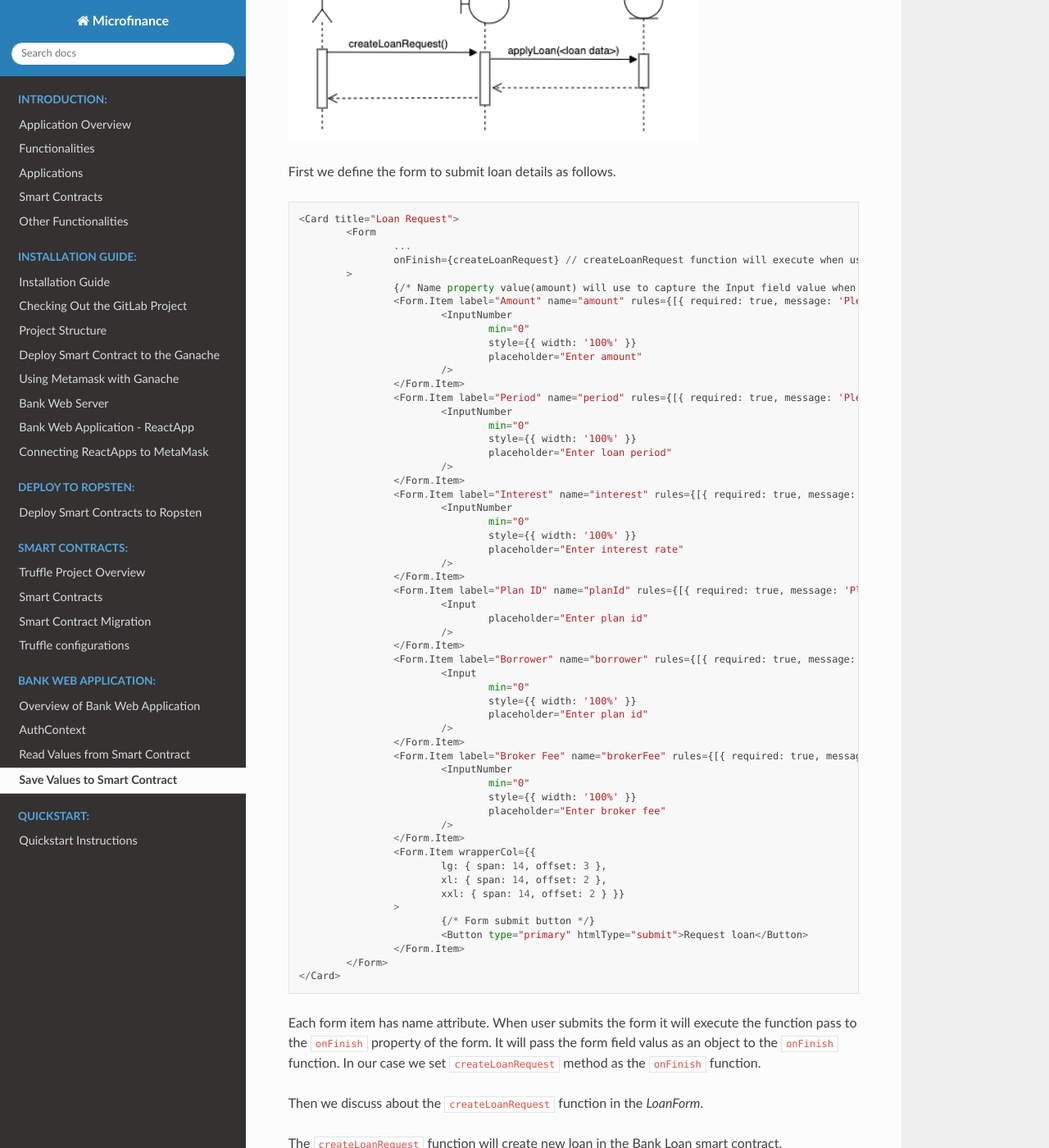
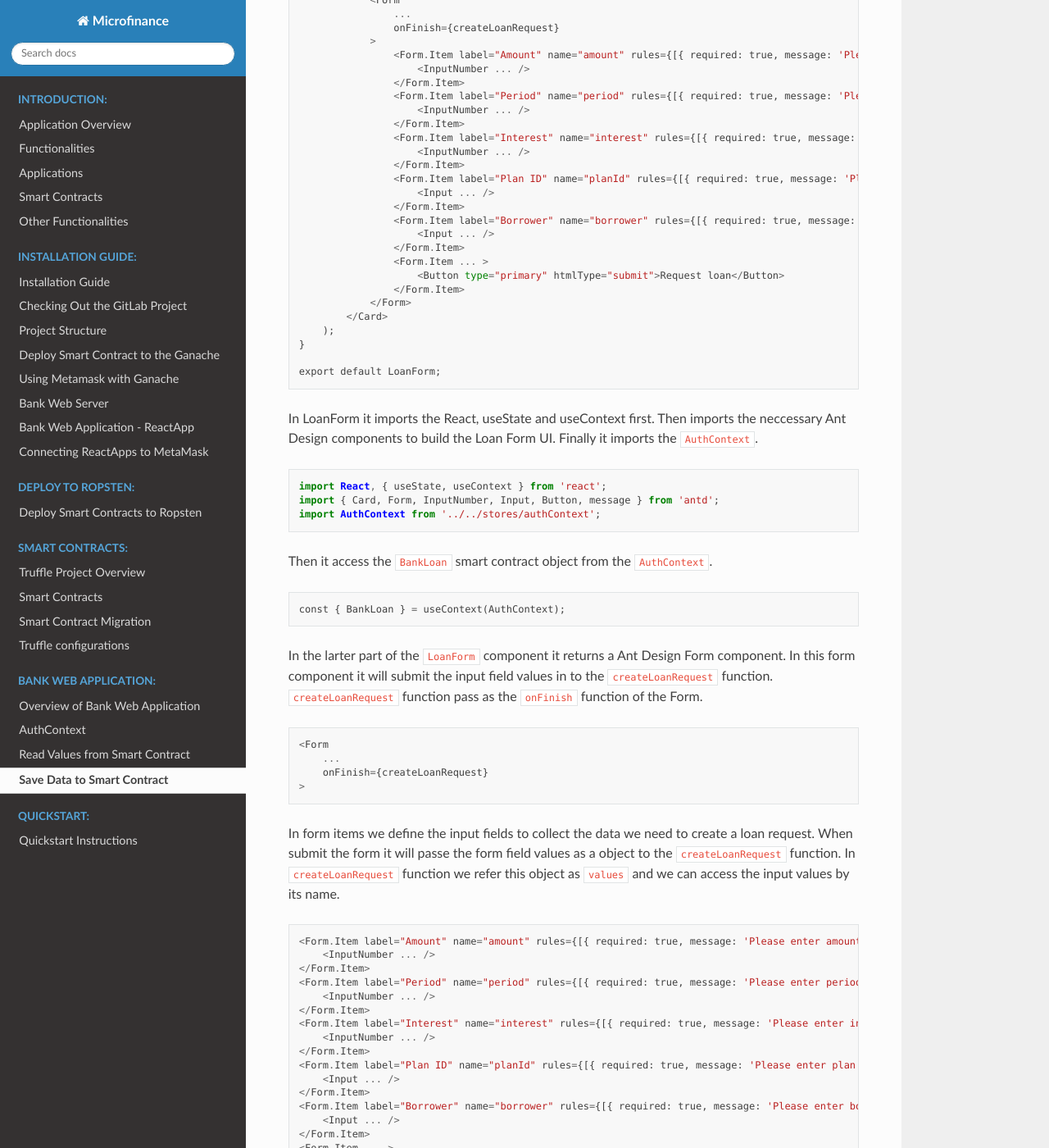
Before and after one commit to NivedithaKarthikeyan/LandregistryApp, a Sphinx documentation site: the page built from docs/source/bankClient/saveValuesToSmartContract.rst, in a window 1280 px wide and 1400 px high, scrolled down 1602 px. Shown: the whole window at 82% size. Built offline with Sphinx 7.4.7 and the Read the Docs theme 2.0.0, drawn with Linux system fonts in a browser that asks for light colours; some of the changed text lies outside the part shown.

Commit message:
change save data to blockchain docs

```diff
--- a/docs/source/bankClient/saveValuesToSmartContract.rst
+++ b/docs/source/bankClient/saveValuesToSmartContract.rst
@@ -1,275 +1,170 @@
-Save Values to Smart Contract
+Save Data to Smart Contract
 ===============================
 
-In this section we discuss about how to save values in smart contract.
-We use apply loan use case as example in this section..
+In this section we discuss about how to save data in smart contract.
+As an example we discuss about how to save a loan request in the blockchain.
 
-.. image:: ../images/apply_loan.png
+.. image:: ../images/loan_request.png
 
-Brokers can apply for loans. You can see the Apply Loan menu item in the Brokers menu.
-Apply Loan menu item will direct the user to ``/broker/apply-loans``.
-In Next.js it means the code placed inside the ``pages/broker/apply-loans.js``
-
-In ``apply-loans.js`` it loads the ``LoanForm`` from ``components/loan`` directory as below. ::
+The **Apply Loan** menu item is listed under the **Loan** menu. Loan can be requested by a Broker.
+**Apply Loan** will direct the user to ``/broker/apply-loans`` page.
+This means component for the ``apply-loan`` page will resides inside the ``/pages/broker/apply-loan`` javascript file.
+Code of the ``apply-loan`` page. ::
 
     import React from 'react';
-	import { Row, Col } from 'antd';
-	import LoanForm from '../../components/loan/LoanForm';
-	...
+    import { Row, Col } from 'antd';
+    import LoanForm from '../../components/loan/LoanForm';
+    import PlansTable from '../../components/plan/PlansTable';
 
-	function ApplyLoans() {
-		return (
-			<>
-				<Row gutter={[16, 16]}>
-					<Col span={24}>
-						<LoanForm />
-					</Col>
-					...
-				</Row>
-			</>
-		);
-	}
+    function Loans() {
+        return (
+            <>
+                <Row gutter={[16, 16]}>
+                    <Col span={24}>
+                        <LoanForm />
+                    </Col>
+                    <Col span={24}>
+                        <PlansTable />
+                    </Col>
+                </Row>
+            </>
+        );
+    }
 
-	export default ApplyLoans;
+    export default Loans;
 
-*LoanForm* component contains all the functions and to create a new loan entry in the *BankLoan* smart contract.
-Inside the LoanForm first it imports the neccessary dependencies and UI components.
+As shown in the above code segment ``Loans`` component will load the ``LoanForm``
+component from the ``/components/loan/LoanForm/``.
 
-We access the *BankLoanContract* smart contract object within the *LoanForm* using React Context as follows. ::
+Important functions of the ``LoanForm`` component. ::
 
-    const { BankLoanContract } = useContext(AuthContext);
+    import React, { useState, useContext } from 'react';
+    import { Card, Form, InputNumber, Input, Button, message } from 'antd';
+    import AuthContext from '../../stores/authContext';
 
-Using this *BankLoanContract* smart contract we can access call the Bank Loan smart contract methods.
-Next we discuss about how to add a new entry to the Bank Loan smart contract using *applyLoan* smart contract method.
+    function LoanForm() {
+        ...
+        const { BankLoan } = useContext(AuthContext);
+        ...
+        const createLoanRequest = async (values) => {
+            try {
+                const accounts = await window.ethereum.enable();
 
-Sequence diagram for create new loan request.
+                await BankLoan.methods.applyLoan(
+                    values.amount,
+                    values.period,
+                    values.interest,
+                    values.planId,
+                    values.borrower,
+                ).send({ from: accounts[0] });
+                message.success('New loan requested successfully');
+            } catch (err) {
+                message.error('Error creating loan request');
+            }
+        };
 
-.. image:: ../images/apply_loan_sequence.png
-  :width: 500
+        return (
 
-First we define the form to submit loan details as follows. ::
+            <Card title="Loan Request">
+                <Form
+                    ...
+                    onFinish={createLoanRequest}
+                >
+                    <Form.Item label="Amount" name="amount" rules={[{ required: true, message: 'Please enter amount!' }]}>
+                        <InputNumber ... />
+                    </Form.Item>
+                    <Form.Item label="Period" name="period" rules={[{ required: true, message: 'Please enter period!' }]}>
+                        <InputNumber ... />
+                    </Form.Item>
+                    <Form.Item label="Interest" name="interest" rules={[{ required: true, message: 'Please enter interest!' }]}>
+                        <InputNumber ... />
+                    </Form.Item>
+                    <Form.Item label="Plan ID" name="planId" rules={[{ required: true, message: 'Please enter plan id!' }]}>
+                        <Input ... />
+                    </Form.Item>
+                    <Form.Item label="Borrower" name="borrower" rules={[{ required: true, message: 'Please enter borrower!' }]}>
+                        <Input ... />
+                    </Form.Item>
+                    <Form.Item ... >
+                        <Button type="primary" htmlType="submit">Request loan</Button>
+                    </Form.Item>
+                </Form>
+            </Card>
+        );
+    }
 
-		<Card title="Loan Request">
-			<Form
-				...
-				onFinish={createLoanRequest} // createLoanRequest function will execute when user submit the loan form.
-			>
-				{/* Name property value(amount) will use to capture the Input field value when submit the form */}
-				<Form.Item label="Amount" name="amount" rules={[{ required: true, message: 'Please enter amount!' }]}>
-					<InputNumber
-						min="0"
-						style={{ width: '100%' }}
-						placeholder="Enter amount"
-					/>
-				</Form.Item>
-				<Form.Item label="Period" name="period" rules={[{ required: true, message: 'Please enter period!' }]}>
-					<InputNumber
-						min="0"
-						style={{ width: '100%' }}
-						placeholder="Enter loan period"
-					/>
-				</Form.Item>
-				<Form.Item label="Interest" name="interest" rules={[{ required: true, message: 'Please enter interest!' }]}>
-					<InputNumber
-						min="0"
-						style={{ width: '100%' }}
-						placeholder="Enter interest rate"
-					/>
-				</Form.Item>
-				<Form.Item label="Plan ID" name="planId" rules={[{ required: true, message: 'Please enter plan id!' }]}>
-					<Input
-						placeholder="Enter plan id"
-					/>
-				</Form.Item>
-				<Form.Item label="Borrower" name="borrower" rules={[{ required: true, message: 'Please enter borrower!' }]}>
-					<Input
-						min="0"
-						style={{ width: '100%' }}
-						placeholder="Enter plan id"
-					/>
-				</Form.Item>
-				<Form.Item label="Broker Fee" name="brokerFee" rules={[{ required: true, message: 'Please enter Broker Fee!' }]}>
-					<InputNumber
-						min="0"
-						style={{ width: '100%' }}
-						placeholder="Enter broker fee"
-					/>
-				</Form.Item>
-				<Form.Item wrapperCol={{
-					lg: { span: 14, offset: 3 },
-					xl: { span: 14, offset: 2 },
-					xxl: { span: 14, offset: 2 } }}
-				>
-					{/* Form submit button */}
-					<Button type="primary" htmlType="submit">Request loan</Button>
-				</Form.Item>
-			</Form>
-		</Card>
+    export default LoanForm;
 
-Each form item has name attribute.
-When user submits the form it will execute the function pass to the ``onFinish`` property of the form.
-It will pass the form field valus as an object to the ``onFinish`` function.
-In our case we set ``createLoanRequest`` method as the ``onFinish`` function.
+In LoanForm it imports the React, useState and useContext first.
+Then imports the neccessary Ant Design components to build the Loan Form UI.
+Finally it imports the ``AuthContext``. ::
 
-Then we discuss about the ``createLoanRequest`` function in the *LoanForm*.
+    import React, { useState, useContext } from 'react';
+    import { Card, Form, InputNumber, Input, Button, message } from 'antd';
+    import AuthContext from '../../stores/authContext';
 
-The ``createLoanRequest`` function will create new loan in the Bank Loan smart contract. ::
+Then it access the ``BankLoan`` smart contract object from the ``AuthContext``. ::
+
+    const { BankLoan } = useContext(AuthContext);
+
+In the larter part of the ``LoanForm`` component it returns a Ant Design Form component.
+In this form component it will submit the input field values in to the ``createLoanRequest`` function.
+``createLoanRequest`` function pass as the ``onFinish`` function of the Form. ::
+
+    <Form
+        ...
+        onFinish={createLoanRequest}
+    >
+
+In form items we define the input fields to collect the data we need to create a loan request.
+When submit the form it will passe the form field values as a object to the ``createLoanRequest`` function.
+In ``createLoanRequest`` function we refer this object as ``values`` and we can access the input values
+by its name. ::
+
+    <Form.Item label="Amount" name="amount" rules={[{ required: true, message: 'Please enter amount!' }]}>
+        <InputNumber ... />
+    </Form.Item>
+    <Form.Item label="Period" name="period" rules={[{ required: true, message: 'Please enter period!' }]}>
+        <InputNumber ... />
+    </Form.Item>
+    <Form.Item label="Interest" name="interest" rules={[{ required: true, message: 'Please enter interest!' }]}>
+        <InputNumber ... />
+    </Form.Item>
+    <Form.Item label="Plan ID" name="planId" rules={[{ required: true, message: 'Please enter plan id!' }]}>
+        <Input ... />
+    </Form.Item>
+    <Form.Item label="Borrower" name="borrower" rules={[{ required: true, message: 'Please enter borrower!' }]}>
+        <Input ... />
+    </Form.Item>
+    <Form.Item ... >
+        <Button type="primary" htmlType="submit">Request loan</Button>
+    </Form.Item>
+
+
+When user click the submit button it will pass input values to the ``createLoanRequest`` function.
+This uses Async/await functionality to save data in to the blockchain.
+In ``createLoanRequest`` function first it gets account address from the MetaMask.
+Then it will pass values to the ``applyLoan`` function of the BankLoan smart contract.
+When we save data into the blockchain it will change the blockchain state.
+For save methods we use ``send`` method to execute the operation in theblockchain.
+For the send method we pass the function caller's address as a parameter ( ``send({from: accounts[0]})``).
+
+When successfully create a Loan Request in the blockchain it will show the success message.
+If error occured while saving data in to the blockchain it may execute the catch block and shows the error message. ::
 
     const createLoanRequest = async (values) => {
-		try {
-			const accounts = await window.ethereum.enable(); // Get the selected account from the metamask plugin.
+        try {
+            const accounts = await window.ethereum.enable();
 
-			// Call applyLoan method of the Bank Loan Contract.
-			// Following parameters can be captured using their name property on the form item.
-			// Parameters:
-			// 		amount - loan amount
-			//		period - loan duration
-			//		interest - loan interest
-			//		planId - loan plan id
-			//		borrower - borrower of the loan
-			//		brokerFee - broker fee of the loan
-			await BankLoanContract.methods.applyLoan(
-				values.amount,
-				values.period,
-				values.interest,
-				values.planId,
-				values.borrower,
-				values.brokerFee,
-			).send({ from: accounts[0] }); // Meta mask will return the selected account as an array. This array contains only one account address.
-			message.success('New loan requested successfully');
-		} catch (err) {
-			console.log(err);
-			message.error('Error creating loan request');
-		}
-	};
-
-This uses Async/await functionality and save data on the blockchain.
-``values`` parameter contains the form field values submitted through the form.
-Field values can access using their name property.
-As an exapmle; ``values.amount`` will return the value submitted through the ``Amount`` field in the form.
-First it will identify the account which is selected in MetaMask.
-Then it will call the *applyLoan* method of Bank Loan smart contract.
-Since this method will change the blockchain state it may use GAS and we should use send method to execute the *applyLoan* method.
-Account selected in the metamask will provide GAS for this transaction and account will pass as from account.
-
-When submit the form Metamask will show a popup message to confirm the transaction.
-Gas fees will reduced from the selected account in the Metamask.
-
-If there is any error while trying to save new loan in the blockchain Metamask will warn you before you confirm the transaction.
-
-If loan saved in the Bank Loan smart contract successfully it will show success message in top center of the page.
-
-This is how we save data to smart contracts using form submisson.
-
-Complete LoanForm react component. ::
-
-	import React, { useState, useContext } from 'react';
-	import { Card, Form, InputNumber, Input, Button, message } from 'antd';
-	import AuthContext from '../../stores/authContext';
-
-	function LoanForm() {
-		const [componentSize, setComponentSize] = useState('default'); // This will use to set the form size.
-
-		const { BankLoanContract } = useContext(AuthContext); // Get the Bank Loan Contract instance defined in the 'stores/authContext.js'
-
-		const onFormLayoutChange = ({ size }) => { // Handle layout changes of the form.
-			setComponentSize(size);
-		};
-
-		const createLoanRequest = async (values) => {
-			try {
-				const accounts = await window.ethereum.enable(); // Get the selected account from the metamask plugin.
-
-				await BankLoanContract.methods.applyLoan(
-					values.amount,
-					values.period,
-					values.interest,
-					values.planId,
-					values.borrower,
-					values.brokerFee,
-				).send({ from: accounts[0] }); // Meta mask will return the selected account as an array. This array contains only one account address.
-				message.success('New loan requested successfully');
-			} catch (err) {
-				console.log(err);
-				message.error('Error creating loan request');
-			}
-		};
-
-		return (
-
-			<Card title="Loan Request">
-				<Form
-					labelCol={{
-						lg: 3,
-						xl: 2,
-						xxl: 2,
-					}}
-					wrapperCol={{
-						lg: 14,
-						xl: 12,
-						xxl: 10,
-					}}
-					layout="horizontal"
-					initialValues={{
-						size: componentSize,
-					}}
-					onValuesChange={onFormLayoutChange}
-					size={componentSize}
-					labelAlign="left"
-					onFinish={createLoanRequest} // createLoanRequest function will execute when user submit the loan form.
-				>
-					{/* Name property value(amount) will use to capture the Input field value when submit the form */}
-					<Form.Item label="Amount" name="amount" rules={[{ required: true, message: 'Please enter amount!' }]}>
-						<InputNumber
-							min="0"
-							style={{ width: '100%' }}
-							placeholder="Enter amount"
-						/>
-					</Form.Item>
-					<Form.Item label="Period" name="period" rules={[{ required: true, message: 'Please enter period!' }]}>
-						<InputNumber
-							min="0"
-							style={{ width: '100%' }}
-							placeholder="Enter loan period"
-						/>
-					</Form.Item>
-					<Form.Item label="Interest" name="interest" rules={[{ required: true, message: 'Please enter interest!' }]}>
-						<InputNumber
-							min="0"
-							style={{ width: '100%' }}
-							placeholder="Enter interest rate"
-						/>
-					</Form.Item>
-					<Form.Item label="Plan ID" name="planId" rules={[{ required: true, message: 'Please enter plan id!' }]}>
-						<Input
-							placeholder="Enter plan id"
-						/>
-					</Form.Item>
-					<Form.Item label="Borrower" name="borrower" rules={[{ required: true, message: 'Please enter borrower!' }]}>
-						<Input
-							min="0"
-							style={{ width: '100%' }}
-							placeholder="Enter plan id"
-						/>
-					</Form.Item>
-					<Form.Item label="Broker Fee" name="brokerFee" rules={[{ required: true, message: 'Please enter Broker Fee!' }]}>
-						<InputNumber
-							min="0"
-							style={{ width: '100%' }}
-							placeholder="Enter broker fee"
-						/>
-					</Form.Item>
-					<Form.Item wrapperCol={{
-						lg: { span: 14, offset: 3 },
-						xl: { span: 14, offset: 2 },
-						xxl: { span: 14, offset: 2 } }}
-					>
-						{/* Form submit button */}
-						<Button type="primary" htmlType="submit">Request loan</Button>
-					</Form.Item>
-				</Form>
-			</Card>
-		);
-	}
-
-	export default LoanForm;
+            await BankLoan.methods.applyLoan(
+                values.amount,
+                values.period,
+                values.interest,
+                values.planId,
+                values.borrower,
+            ).send({ from: accounts[0] });
+            message.success('New loan requested successfully');
+        } catch (err) {
+            message.error('Error creating loan request');
+        }
+    };
```
Also changed, not shown: docs/source/images/loan_request.png (added).
